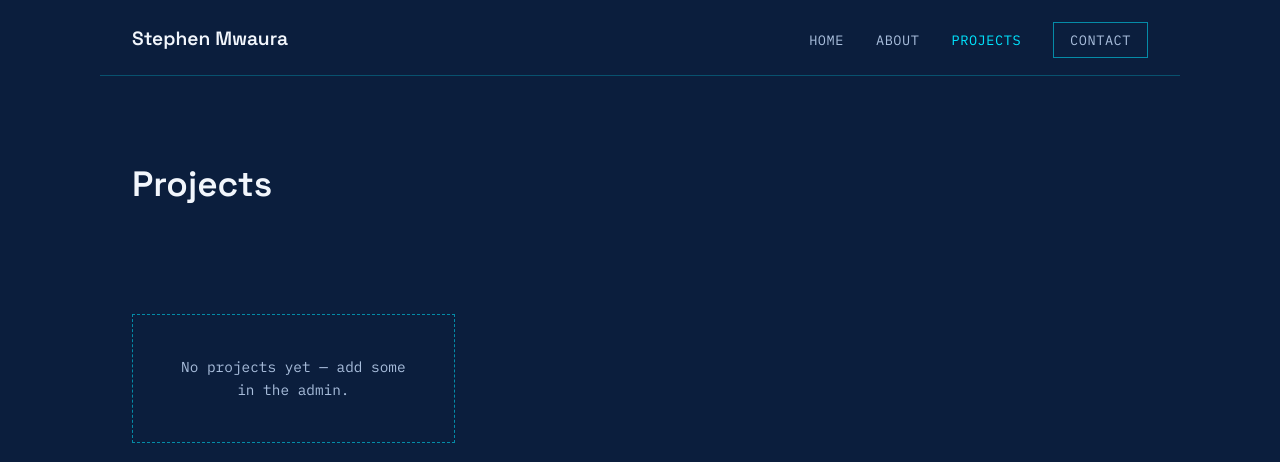
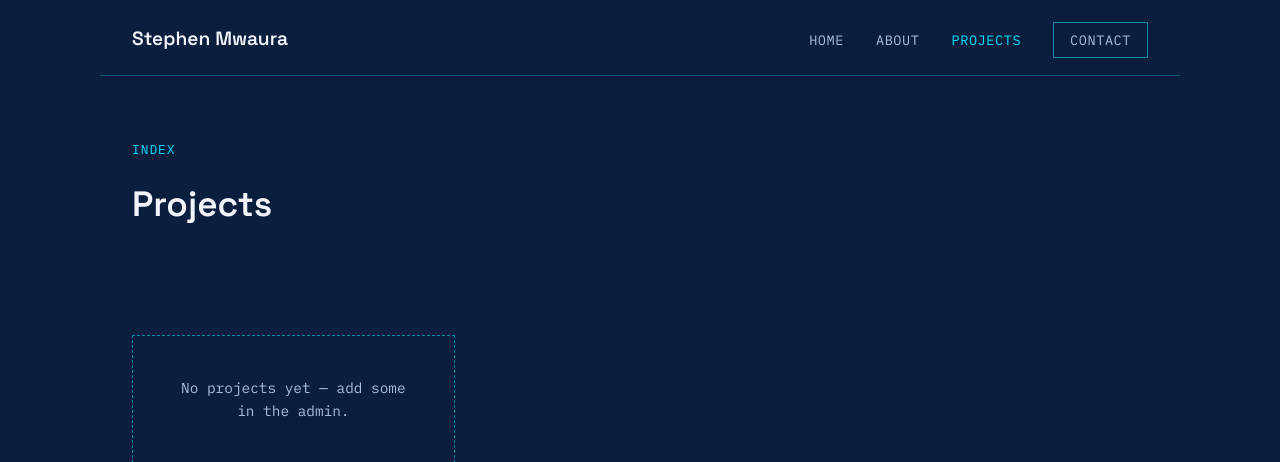
Before and after one commit to StephenMwaura/Portfolio-website, a Django app: page /projects/ in a window 1280 px wide. Shown: the top 462 px of the page. Run offline with Django 5.2, Linux system fonts and the light colour scheme; data that the repository does not hold is empty.

Commit message:
Changing the template files

```diff
--- a/portfolio/templates/portfolio/projects.html
+++ b/portfolio/templates/portfolio/projects.html
@@ -4,7 +4,7 @@
 
 {% block content %}
 <section class="section section--page-head wrap">
-    <p class="eyebrow"></p>
+    <p class="eyebrow">Index</p>
     <h1 class="page-title">Projects</h1>
 </section>
 
```
